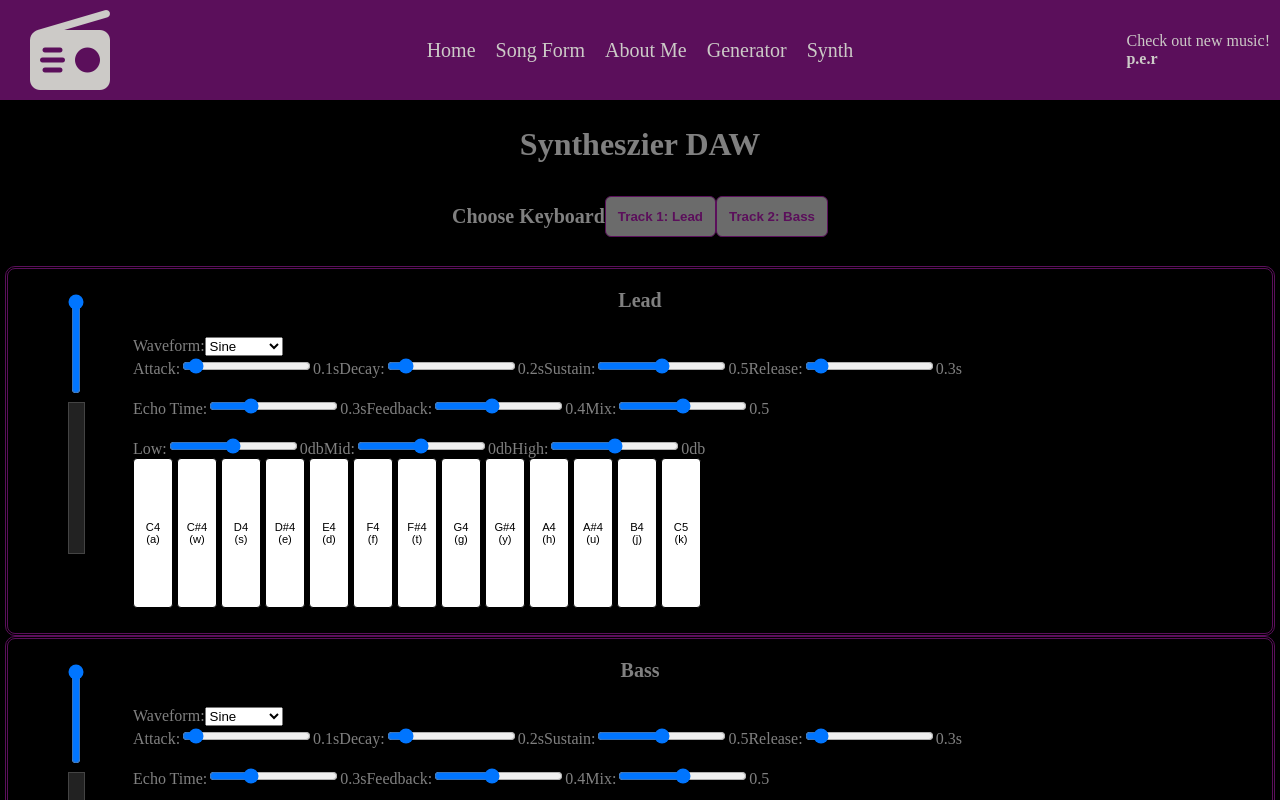
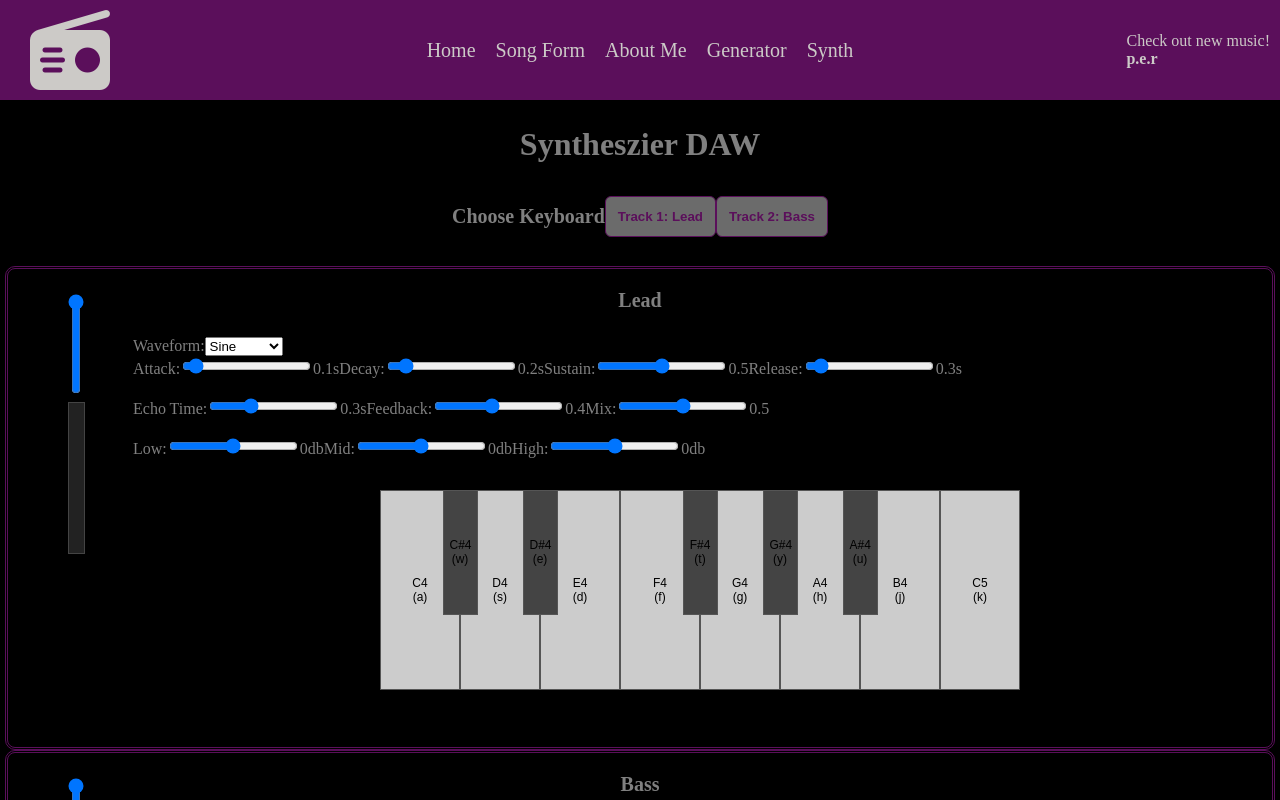
Before and after one commit to ColeSexton/U2-Final-Cole-S, a React (Vite) app in the folder final-U1-frontend/coles-webpage/: page /synth in a window 1280 px wide. Shown: the top 800 px of the page. Built offline with nearby package versions, Linux system fonts and the light colour scheme.

Commit message:
updated css, and jsx for piano UI

```diff
--- a/final-U1-frontend/coles-webpage/src/App.css
+++ b/final-U1-frontend/coles-webpage/src/App.css
@@ -140,6 +140,7 @@ cursor:default;
     justify-content: center;
     color: rgb(204, 202, 199);
 
+
 }
 
 
@@ -149,6 +150,8 @@ margin: auto;
 width: 350px;
 height: auto;
 }
+
+
 
 
 .submitPage{
--- a/final-U1-frontend/coles-webpage/src/components/Bio.jsx
+++ b/final-U1-frontend/coles-webpage/src/components/Bio.jsx
@@ -13,7 +13,7 @@ const Bio = () =>{
 
 
             <p id="bioP">
-                Hello! I am Cole Sexton. I am Musician, Audio Engineer, and aspiring Developer.<br />
+                Hello! I am Cole Sexton. I am Musician, Audio Engineer, and Software Developer.<br />
                 I truly love everything about music: listening to it, playing it, creating it, you name it!<br />
                 I'd be honored if you would check out my music at the links below. <br />
                 I would also love to write you a song or soundscape. Whether its for a loved one, yourself,<br />
@@ -39,7 +39,6 @@ const Bio = () =>{
 
                 </div>
 
-
         </div>
     )
 
--- a/final-U1-frontend/coles-webpage/src/components/synth/SynthTrack.css
+++ b/final-U1-frontend/coles-webpage/src/components/synth/SynthTrack.css
@@ -27,19 +27,47 @@ h3{
 
 
 .piano{
-    display: flex;
+  position: relative;
+  width: fit-content;
+  margin: 2rem auto;
 }
 
-.pianoKeys{
-    width: 40px;
-    height: 150px;
-    margin-right: 4px;
-    background: #fff;
-    border: 1px solid #000;
-    border-radius: 4px;
-    font-size: 0.7rem;
-    cursor: pointer;
+.white-keys {
+  display: flex;
 }
+
+.black-keys {
+  position: absolute;
+  top: 0;
+  left: 0;
+  height: 100%;
+  display: flex;
+}
+
+.key {
+  font-size: 0.75rem;
+  text-align: center;
+  border: 1px solid #555;
+}
+
+.white {
+  width: 80px;
+  height: 200px;
+  background: #ccc;
+  z-index: 1;
+}
+
+.black {
+  position: absolute;
+  width: 35px;
+  height: 125px;
+  background: #444;
+  z-index: 2;
+  margin-left: -12.5px;
+}
+
+
+
 
 
 
--- a/final-U1-frontend/coles-webpage/src/components/synth/SynthTrack.jsx
+++ b/final-U1-frontend/coles-webpage/src/components/synth/SynthTrack.jsx
@@ -24,21 +24,34 @@ const keyboardNotes = {
 
 //for UI piano
 const noteKeyFreq = [
-    {note: "C4", key: "a", freq: 261.63},
-    {note: "C#4", key: "w", freq: 277.18},
-    {note: "D4", key: "s", freq: 293.66},
-    {note: "D#4", key: "e", freq: 311.13},
-    {note: "E4", key: "d", freq: 329.63},
-    {note: "F4", key: "f", freq: 349.23},
-    {note: "F#4", key: "t", freq: 369.99},
-    {note: "G4", key: "g", freq: 392},
-    {note: "G#4", key: "y", freq: 415.30},
-    {note: "A4", key: "h", freq: 440},
-    {note: "A#4", key: "u", freq: 466.16},
-    {note: "B4", key: "j", freq: 493.88},
-    {note: "C5", key: "k", freq: 523.25},
+    {note: "C4", key: "a", freq: 261.63, type: "white"},
+    {note: "C#4", key: "w", freq: 277.18, type: "black"},
+    {note: "D4", key: "s", freq: 293.66, type: "white"},
+    {note: "D#4", key: "e", freq: 311.13, type: "black"},
+    {note: "E4", key: "d", freq: 329.63, type: "white"},
+    {note: "F4", key: "f", freq: 349.23, type: "white"},
+    {note: "F#4", key: "t", freq: 369.99, type: "black"},
+    {note: "G4", key: "g", freq: 392, type: "white"},
+    {note: "G#4", key: "y", freq: 415.30, type: "black"},
+    {note: "A4", key: "h", freq: 440, type: "white"},
+    {note: "A#4", key: "u", freq: 466.16, type:"black"} ,
+    {note: "B4", key: "j", freq: 493.88, type:"white"},
+    {note: "C5", key: "k", freq: 523.25, type:"white"},
 
 ]
+
+//for position of black keys
+function getBlackKeyPosition(note){
+    const positionMap ={
+        'C#4' : 75,
+        'D#4' : 155,
+        'F#4' : 315,
+        'G#4' : 395,
+        'A#4' : 475
+    };
+    return `${positionMap[note]}px`;
+}
+
 
 const SynthTrack = ({ defaultWaveform = 'sine', octaveShift = 0, isActive = false}) =>{
     const audioCtxRef = useRef(null);
@@ -303,9 +316,12 @@ const SynthTrack = ({ defaultWaveform = 'sine', octaveShift = 0, isActive = fals
         />
 
       <div className='piano'>
-        {noteKeyFreq.map(({note, key, freq})=>(
+
+      <div className='white-keys'>
+
+        {noteKeyFreq.filter(n => n.type === 'white').map(({note, key, freq})=>(
             <button
-                className='pianoKeys'
+                className='key white'
                 key={note}
                 onMouseDown={() => {playNote(freq, key);
                     }}
@@ -317,6 +333,29 @@ const SynthTrack = ({ defaultWaveform = 'sine', octaveShift = 0, isActive = fals
             ({key})
             </button>
         ))}
+        </div>
+
+        <div className='black-keys'>
+
+            {noteKeyFreq.filter(n => n.type === 'black').map(({note, key, freq})=>(
+            <button
+                className='key black'
+                key={note}
+                onMouseDown={() => {playNote(freq, key);
+                    }}
+
+                onMouseUp={()=> stopNote(key)}
+                style={{left: getBlackKeyPosition(note)}}
+            >
+            {note}
+            <br />
+            ({key})
+            </button>
+        ))}
+
+        </div>
+
+
       </div>
     </div>
 
```
Also changed, not shown: final-U1-frontend/coles-webpage/src/components/synth/BounceForm.jsx (deleted), final-U1-frontend/coles-webpage/src/components/synth/TrackControls.jsx (deleted), final-U1-frontend/coles-webpage/src/components/synth/WaveFormSelector.jsx (deleted).
